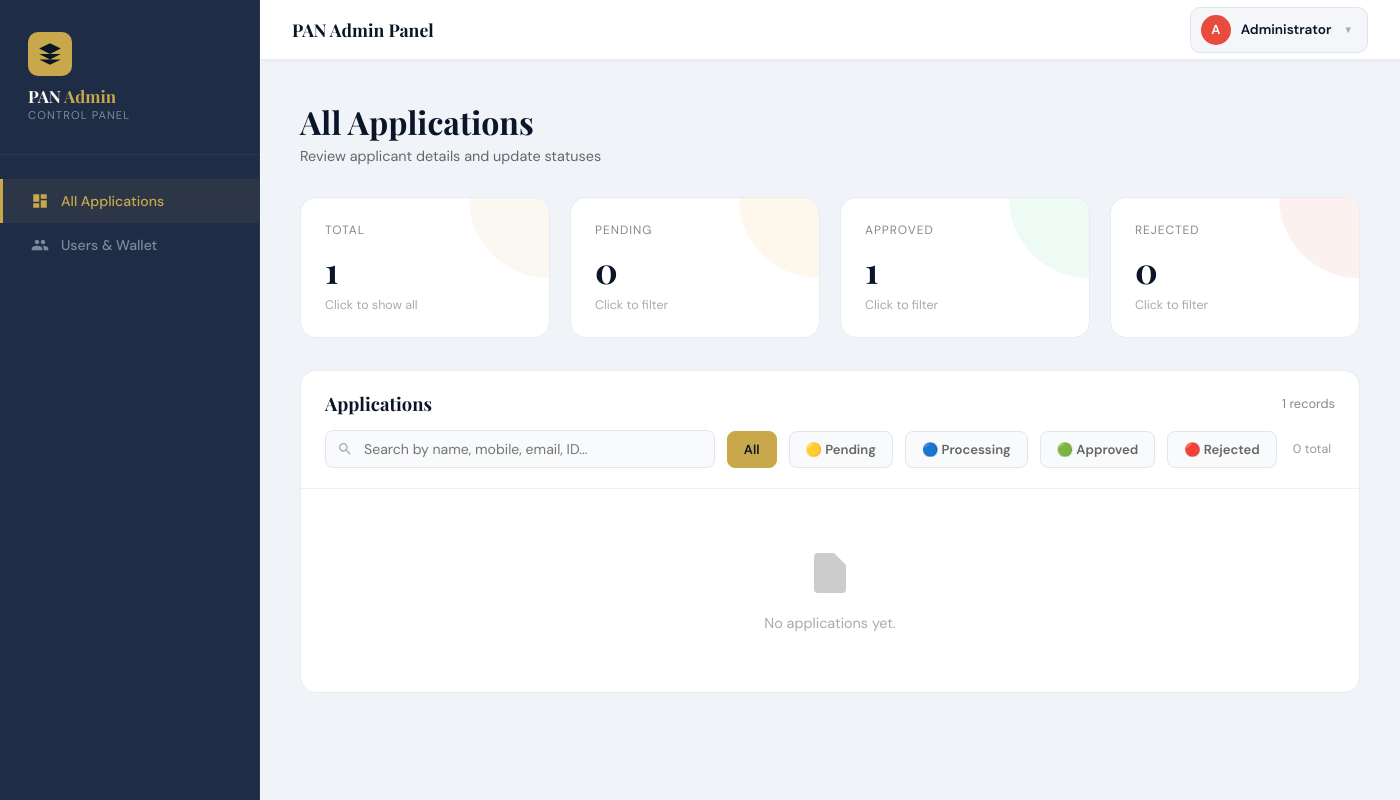
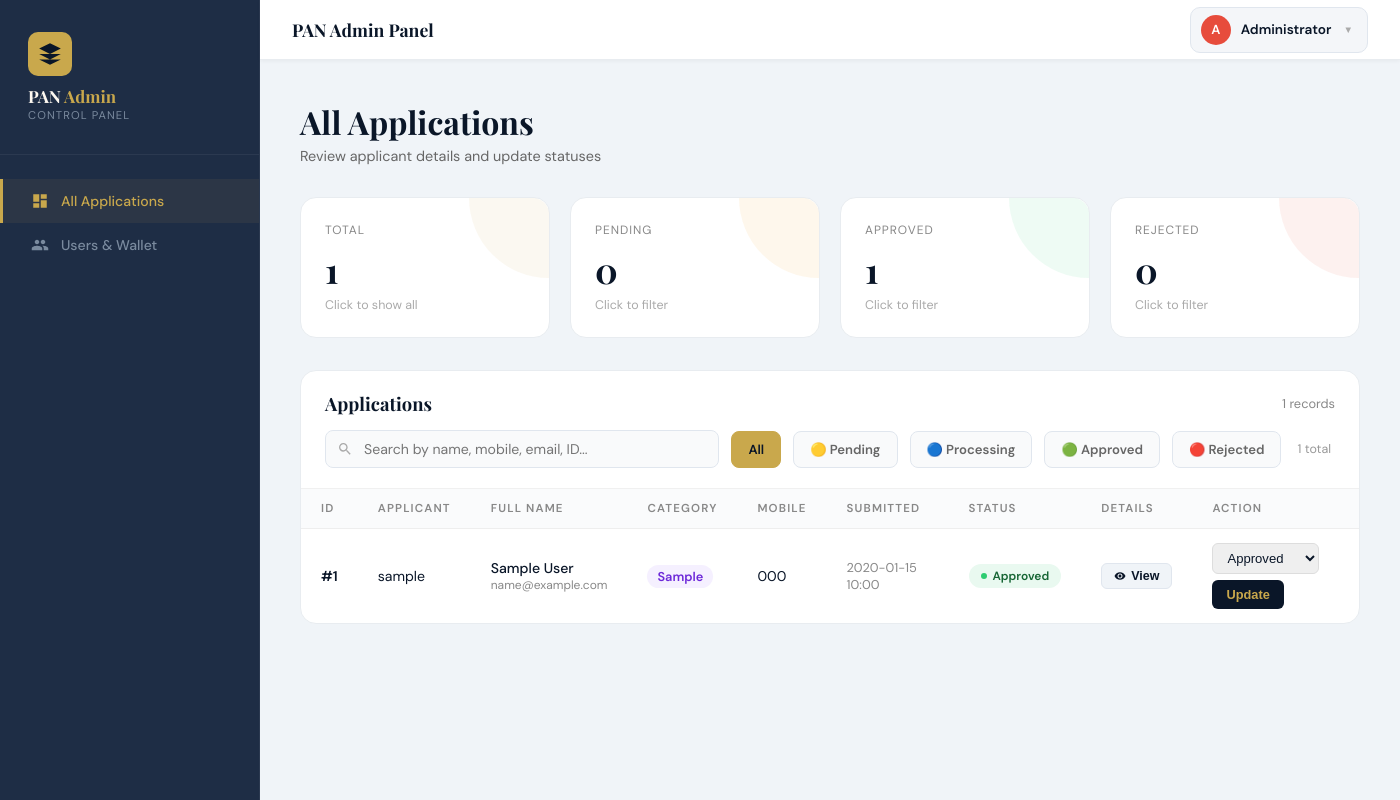
Before and after one commit to Magamin2260/magaminpan, a Flask app: page /admin in a window 1400 px wide. Run offline with Flask 3, Linux system fonts and the light colour scheme; the visitor is signed in with stand-in values (Sample User, id 1); a database or web service that is not in the repository returns one stand-in record (values such as "Sample title"); some libraries are stand-ins or nearby versions.

Commit message:
fix if apps condition

```diff
--- a/templates/admin.html
+++ b/templates/admin.html
@@ -182,7 +182,7 @@
             <span class="result-count" id="resultCount"></span>
           </div>
         </div>
-        {% if applications %}
+        {% if apps %}
         <table id="appTable">
           <thead>
             <tr><th>ID</th><th>Applicant</th><th>Full Name</th><th>Category</th><th>Mobile</th><th>Submitted</th><th>Status</th><th>Details</th><th>Action</th></tr>
@@ -191,7 +191,7 @@
             {% for app in apps %}
             <tr class="app-row"
                 data-status="{{ app.status.lower() }}"
-                data-search="{{ app.id }} {{ app.full_name|lower }} {{ app.username|lower }} {{ app.mobile }} {{ app.email|lower }} {{ app.pan_type|lower }} {{ app.app_category|lower }} {{ app.submitted_at }}">
+                data-search="{{ app.id }} {{ app.full_name|lower }} {{ app.username|lower }} {{ app.mobile }} {{ app.email|lower }} {{ app.pan_type|lower }} {{ app.app_category|lower }} {{ app.created_at.strftime('%Y-%m-%d %H:%M') if app.created_at else '' }}">
               <td><strong>#{{ app.id }}</strong></td>
               <td>{{ app.username }}</td>
               <td>
@@ -204,7 +204,7 @@
                 </span>
               </td>
               <td>{{ app.mobile }}</td>
-              <td style="font-size:0.8rem;color:#888;">{{ app.submitted_at }}</td>
+              <td style="font-size:0.8rem;color:#888;">{{ app.created_at.strftime('%Y-%m-%d %H:%M') if app.created_at else '' }}</td>
               <td><span class="status-badge {{ app.status.lower() }}">{{ app.status }}</span></td>
               <td>
                 <button class="view-btn" onclick="openModal({{ app.id }})">
@@ -343,8 +343,8 @@
           <h3>Transaction History</h3>
           <span style="font-size:0.8rem;color:#888;">Last 50 transactions</span>
         </div>
-        {% if wallet_txns %}
-          {% for t in wallet_txns %}
+        {% if transactions %}
+          {% for t in transactions %}
           <div class="txn-row">
             <div class="txn-dot {{ t.txn_type }}">{{ '➕' if t.txn_type=='credit' else '➖' }}</div>
             <div style="flex:1;">
```
